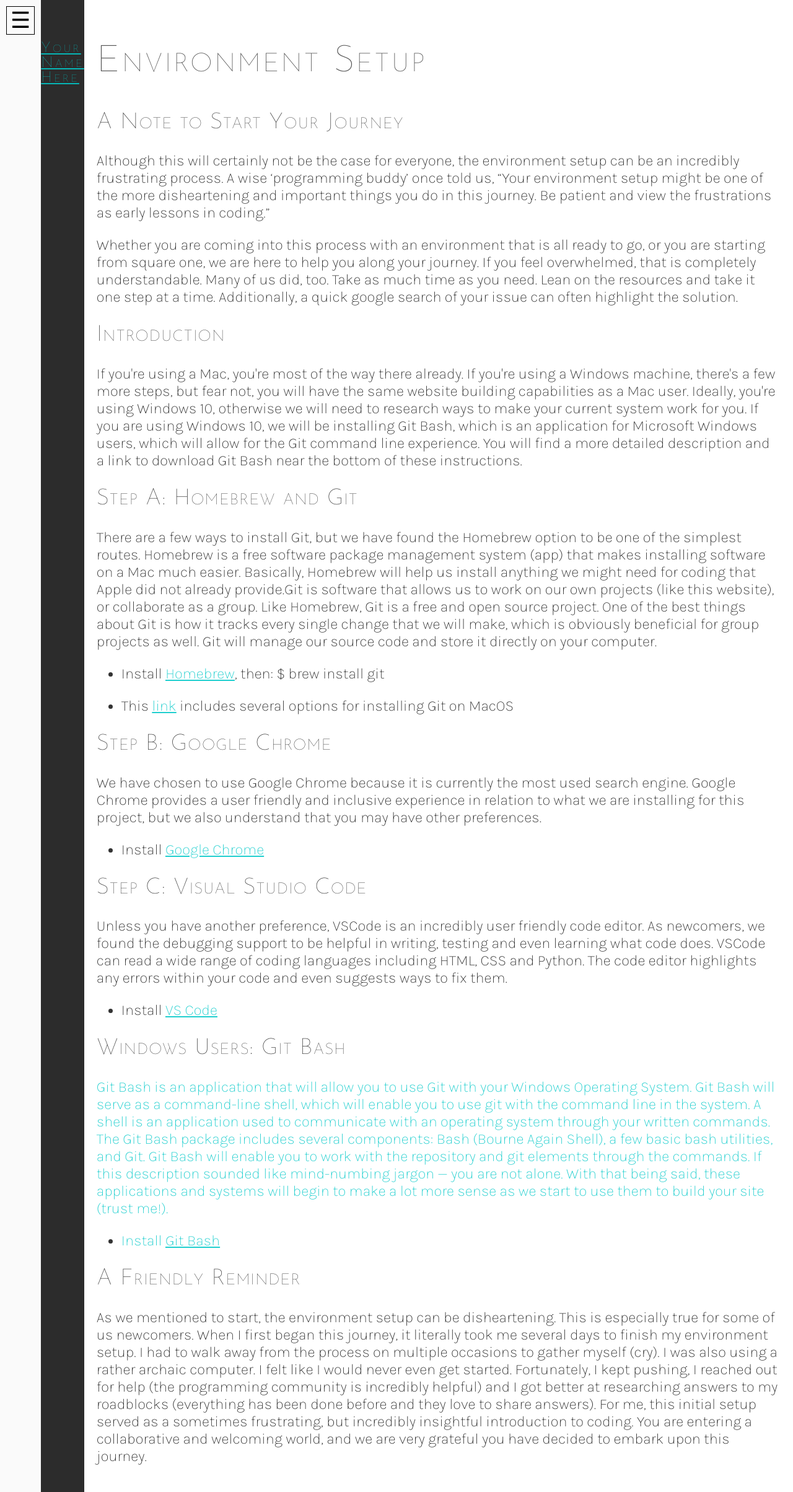
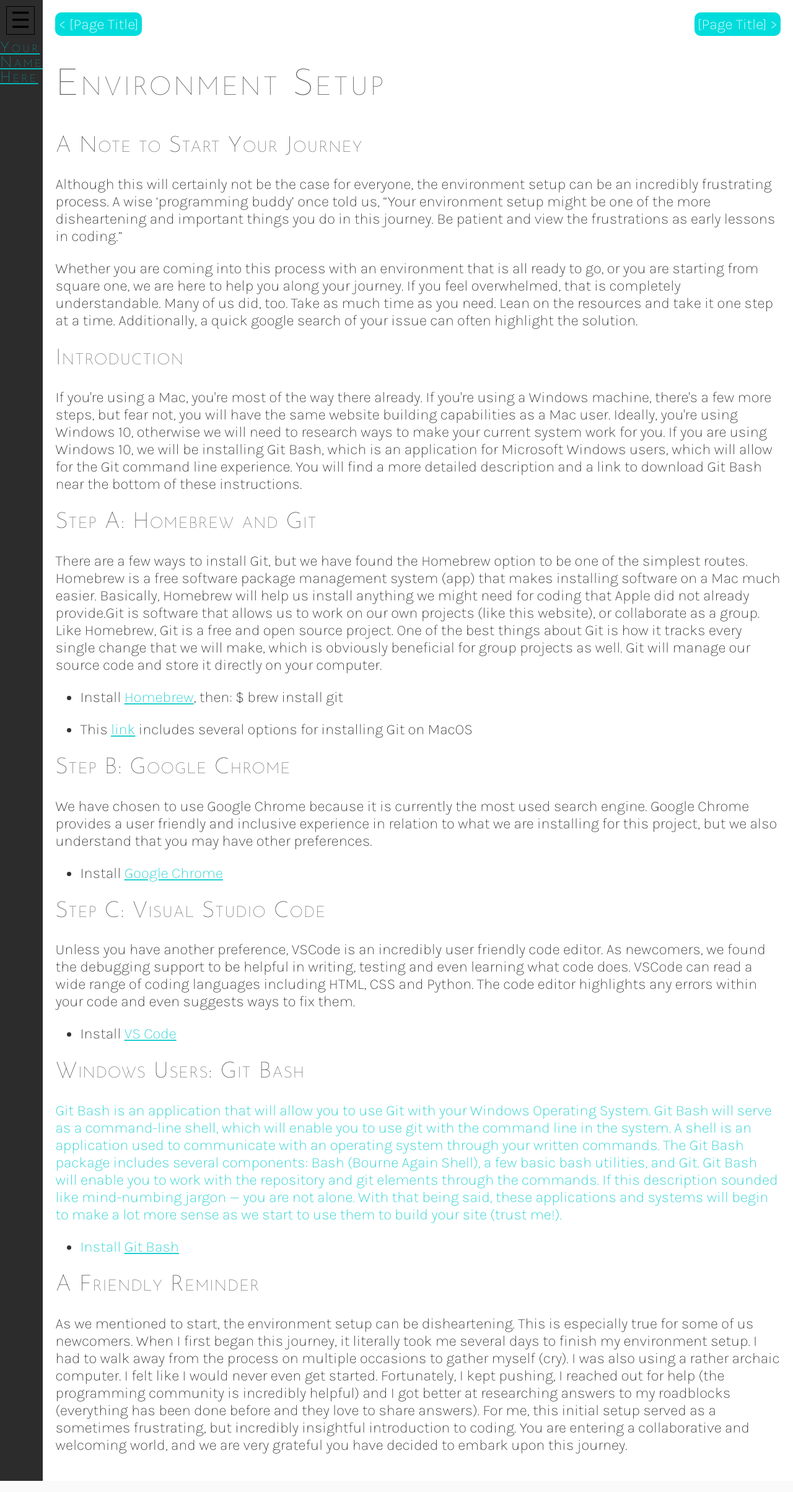
Before and after one commit to scholarslab/brackets, a Jekyll site: the page built from environment.html, in a window 1280 px wide. Shown: the whole page at 62% size. Built offline with Jekyll 4.4.1, drawn with Linux system fonts in a browser that asks for light colours.

Commit message:
Adds markup for future pagination. Refs #4.

```diff
--- a/_layouts/default.html
+++ b/_layouts/default.html
@@ -11,7 +11,7 @@
   integrity="sha256-eTyxS0rkjpLEo16uXTS0uVCS4815lc40K2iVpWDvdSY="
   crossorigin="anonymous"></script>
 <body class="{{ page.title | slugify }}">
-<nav>
+<nav id="global_navigation">
         <button type="button" id="hamburger-menu" class="open-nav-btn" aria-label="open navigation" aria-controls="link-list" aria-expanded="false">&#9776;</button>
         <div id="slide-nav" class="slide-content">
         <button type="button" id="close" class="close-btn" aria-label="close navigation">&times;</button>
--- a/_layouts/lesson.html
+++ b/_layouts/lesson.html
@@ -2,6 +2,10 @@
 layout: default
 ---
 <article class="lesson">
+    <nav class="pagination">
+    <a href="#" class="previous">[Page Title]</a>
+    <a href="#" class="next">[Page Title]</a>
+    </nav>
     <h1>{{ page.title }}</h1>
     <div class="content">
     {{ content }}
--- a/css/style.scss
+++ b/css/style.scss
@@ -162,26 +162,41 @@
 
 }
 
-#start {
-    display:block;
+
+#start, .pagination a {
     text-decoration:none;
     background-color: rgba(0,220,220,1);
     color: white;
-    font-weight: bold;
     text-align: center;
     border-radius: 10px;
     font-size: 24px;
-    padding: 30px 0;
-    margin: 40px auto;
+    padding: 5px;
 }
 
+#start {
+    display:block;
+    margin: 40px auto;
+    font-weight: bold;
+    padding: 30px 0;
+}
 #start:hover,
-#start:focus {
-    background-color: rgba(0,220,220,0.8);
+#start:focus,
+.pagination a:hover,
+.pagination a:focus
+{
+background-color: rgba(0,220,220,0.8);
+}
+.pagination {
+    display: flex;
+    justify-content: space-between;
 }
 
-article {
+.previous:before {
+    content: "< ";
+}
 
+.next:after {
+    content: " >"
 }
 
 article > h1 {
```
